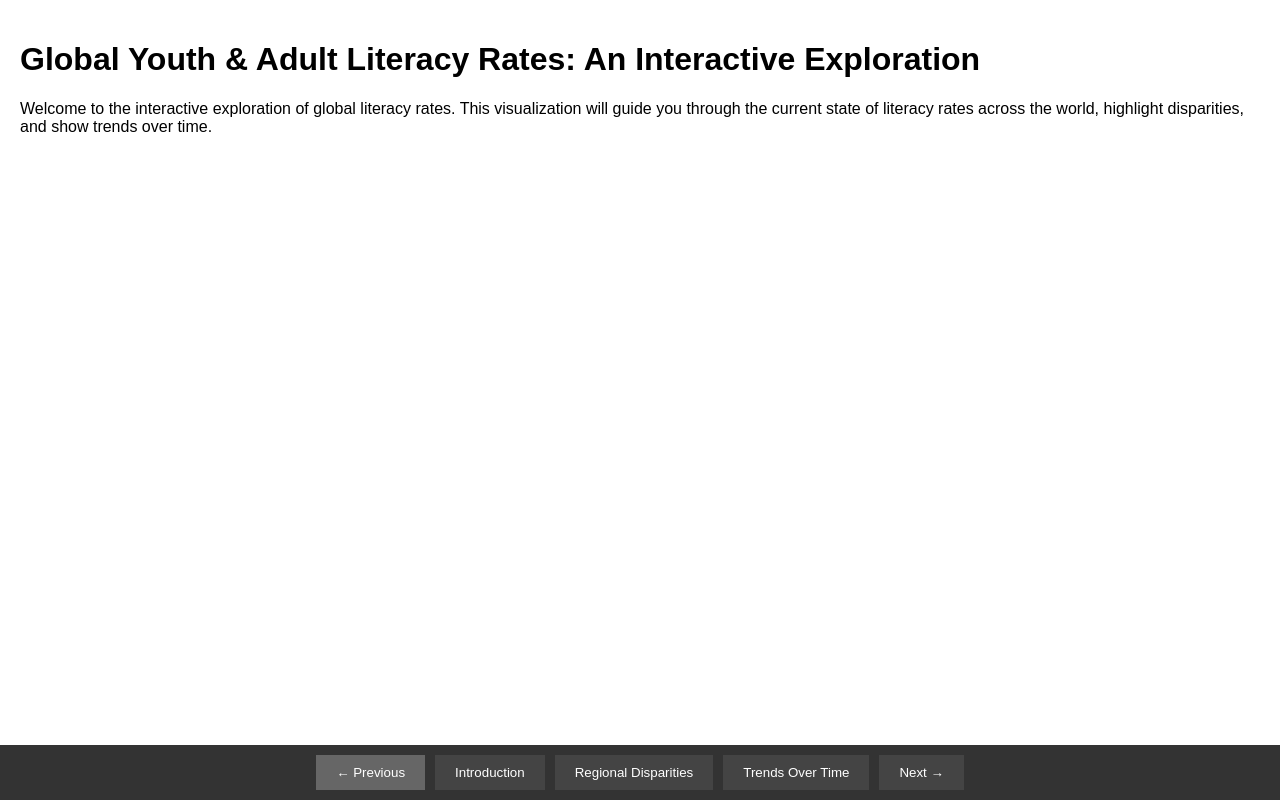
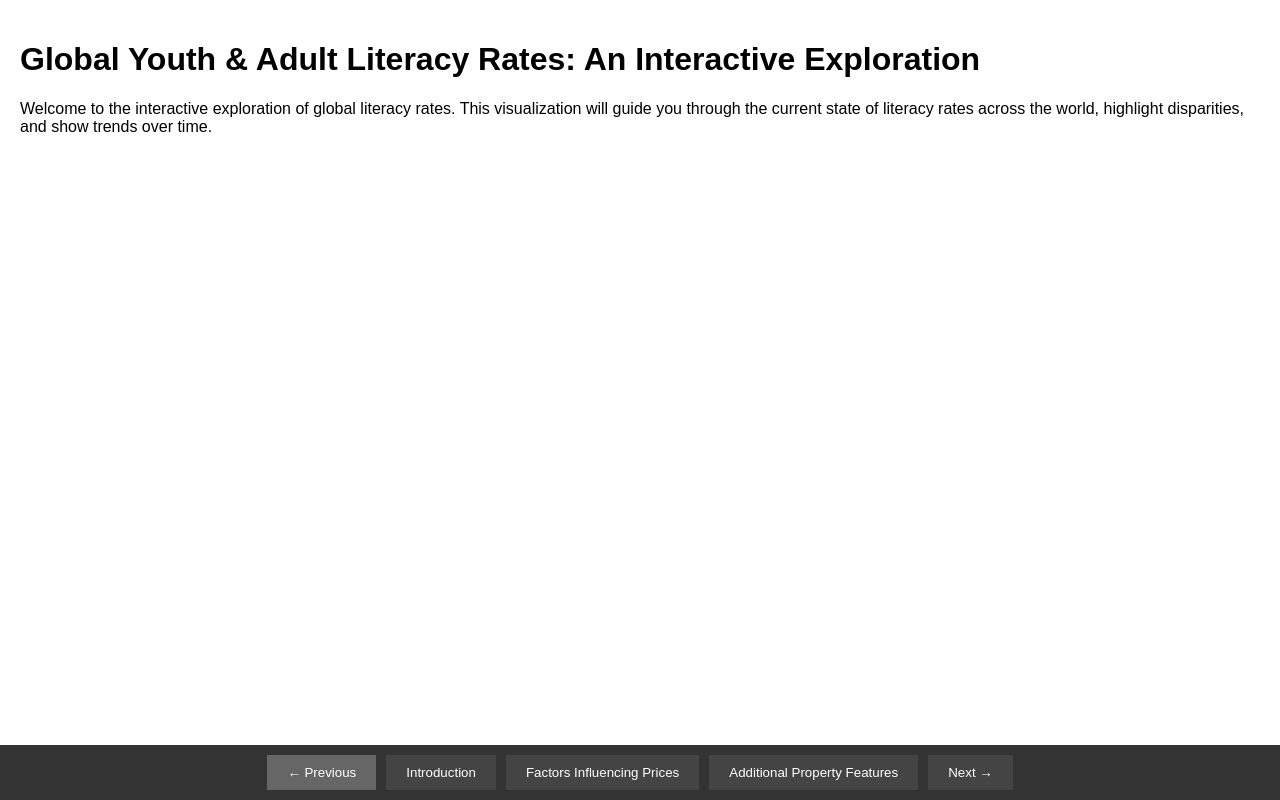
Before and after one commit to shivrajparmar/CS416, a plain HTML site: page index.html in a window 1280 px wide. Drawn offline with nearby package versions, Linux system fonts and the light colour scheme; no server answers.

Commit message:
Update index.html

```diff
--- a/index.html
+++ b/index.html
@@ -3,18 +3,17 @@
 <head>
     <meta charset="UTF-8">
     <meta name="viewport" content="width=device-width, initial-scale=1.0">
-    <title>Global Youth & Adult Literacy Rates</title>
+    <title>USA House Prices: An Interactive Exploration</title>
     <link rel="stylesheet" href="styles.css">
     <script src="https://d3js.org/d3.v6.min.js"></script>
-    <script src="https://unpkg.com/topojson-client@3"></script>
 </head>
 <body>
     <div id="content"></div>
     <nav>
         <button id="prevBtn" disabled>← Previous</button>
         <button id="btn1">Introduction</button>
-        <button id="btn2">Regional Disparities</button>
-        <button id="btn3">Trends Over Time</button>
+        <button id="btn2">Factors Influencing Prices</button>
+        <button id="btn3">Additional Property Features</button>
         <button id="nextBtn">Next →</button>
     </nav>
     <script src="scripts.js"></script>
```
